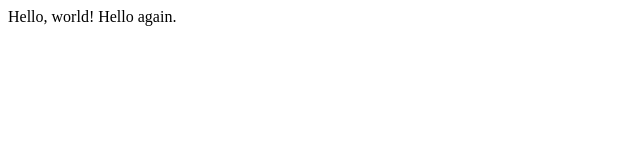
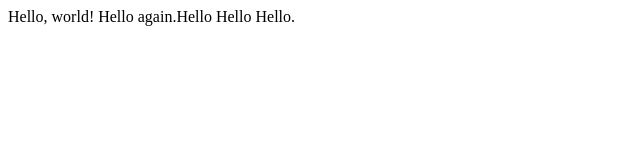
Before and after one commit to Haya-Noor/Web, a plain HTML site: page index.html in a window 1280 px wide. Shown: the whole page, without its empty margins (0-640 px from the left). Drawn offline with Linux system fonts and the light colour scheme.

Commit message:
Update index.html

```diff
--- a/index.html
+++ b/index.html
@@ -6,6 +6,6 @@
     <title>My Page</title>
 </head>
 <body>
-    Hello, world! Hello again.
+    Hello, world! Hello again.Hello Hello Hello.
 </body>
 </html>
```
